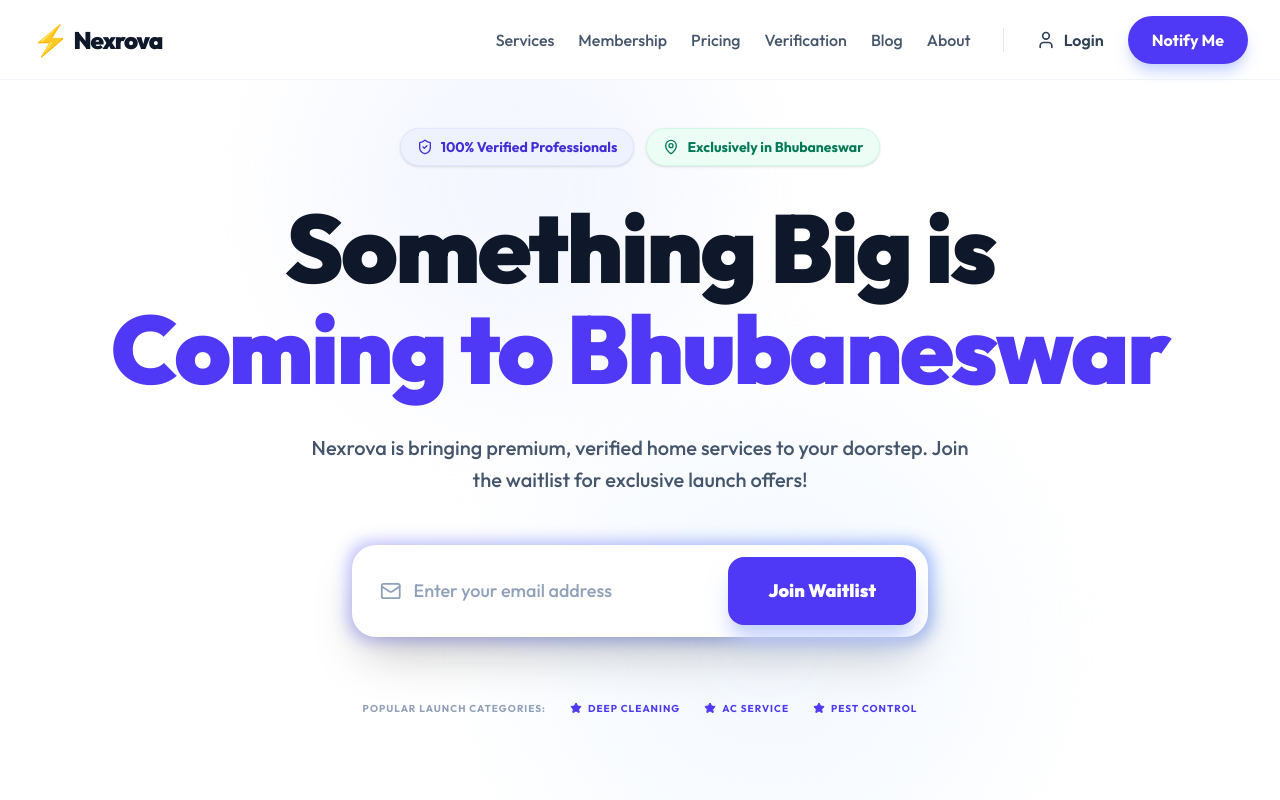
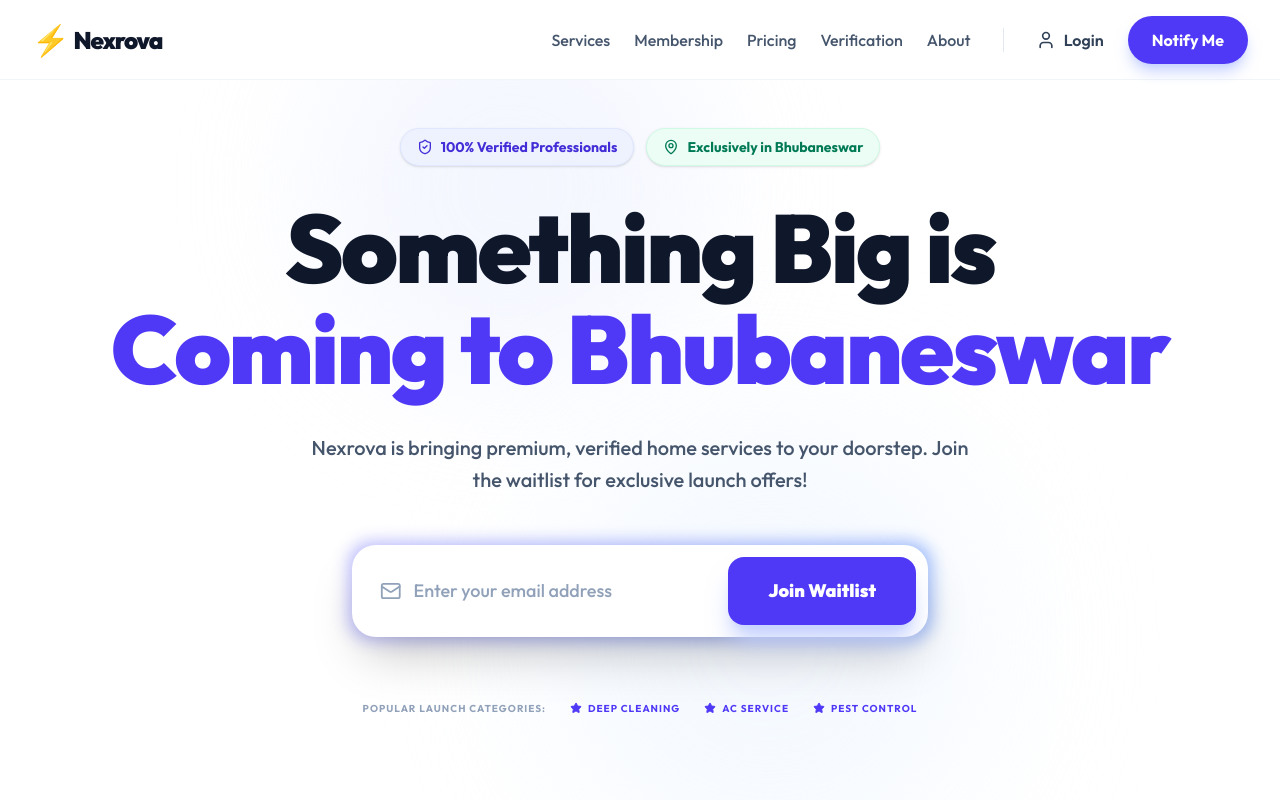
Before and after one commit to zingline-dev/Nexrova, a Next.js app in the folder Nexrova-web/: page / in a window 1280 px wide. Shown: the top 800 px of the page. Built offline with nearby package versions, Linux system fonts and the light colour scheme.

Commit message:
Removed Blog from Navbar

```diff
--- a/Nexrova-web/src/components/Navbar.tsx
+++ b/Nexrova-web/src/components/Navbar.tsx
@@ -21,7 +21,6 @@ export default function Navbar() {
             <Link href="/membership" className="text-slate-600 hover:text-indigo-600 font-medium">Membership</Link>
             <Link href="/estimate" className="text-slate-600 hover:text-indigo-600 font-medium">Pricing</Link>
             <Link href="/verification" className="text-slate-600 hover:text-indigo-600 font-medium">Verification</Link>
-            <Link href="/blog" className="text-slate-600 hover:text-indigo-600 font-medium">Blog</Link>
             <Link href="/about" className="text-slate-600 hover:text-indigo-600 font-medium">About</Link>
             <div className="h-6 w-px bg-slate-200 mx-2" />
             <Link href="/login" className="flex items-center gap-2 text-slate-700 font-semibold hover:text-indigo-600 transition-colors">
@@ -50,7 +49,6 @@ export default function Navbar() {
                 <Link href="/membership" className="text-xl font-bold text-slate-900 py-2 border-b border-slate-50">Membership</Link>
                 <Link href="/estimate" className="text-xl font-bold text-slate-900 py-2 border-b border-slate-50">Pricing</Link>
                 <Link href="/verification" className="text-xl font-bold text-slate-900 py-2 border-b border-slate-50">Verification</Link>
-                <Link href="/blog" className="text-xl font-bold text-slate-900 py-2 border-b border-slate-50">Blog</Link>
                 <Link href="/about" className="text-xl font-bold text-slate-900 py-2 border-b border-slate-50">About Us</Link>
                 <div className="pt-6">
                   <button className="w-full bg-indigo-600 text-white px-6 py-4 rounded-xl font-bold text-lg shadow-xl shadow-indigo-200">
```
